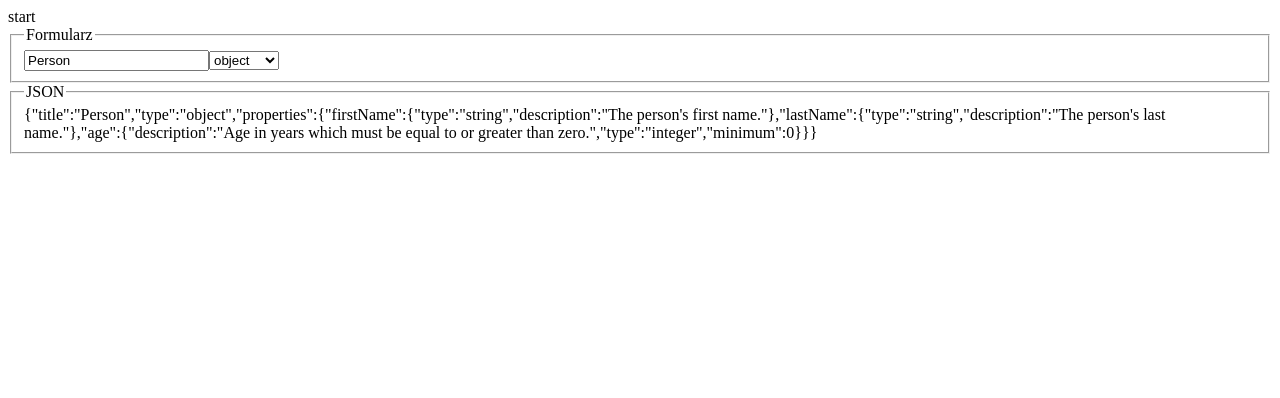
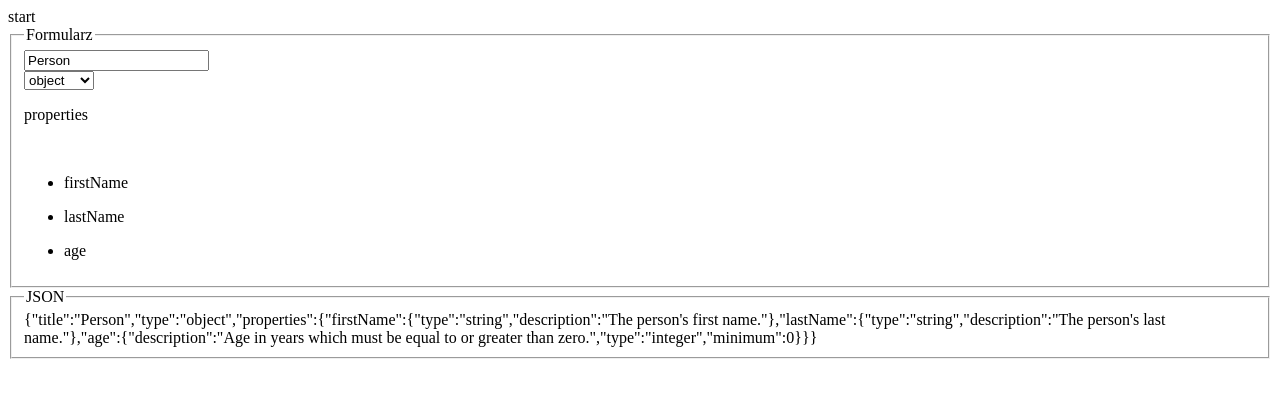
Before and after one commit to witkacpl/jsonschema-builder, a Vue app: page / in a window 1280 px wide. Shown: the top 398 px of the page. Built offline with nearby package versions, Linux system fonts and the light colour scheme.

Commit message:
list of properties

```diff
--- a/src/components/JsonSchemaForm.vue
+++ b/src/components/JsonSchemaForm.vue
@@ -4,9 +4,17 @@
       <legend>Formularz</legend>
 
       <input v-model="schema.title">
+      <br>
       <select v-model="schema.type">
         <option v-for="stype in schemaTypes" :key="stype">{{stype}}</option>
       </select>
+      <br>
+      <p>properties</p>
+      <br>
+
+      <ul v-for="(property, nameOfProperty) in schema.properties" :key="property">
+        <li>{{nameOfProperty}}</li>
+      </ul>
     </fieldset>
   </div>
 </template>
```
